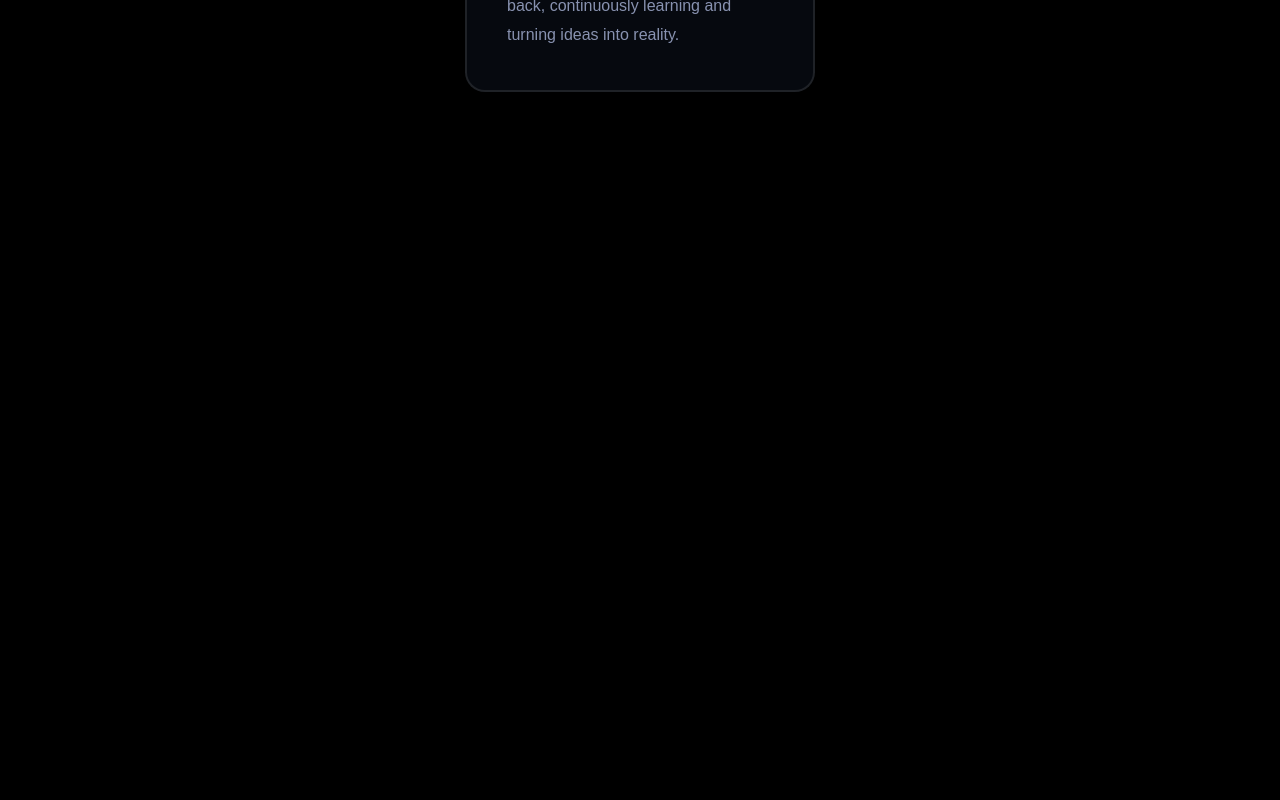
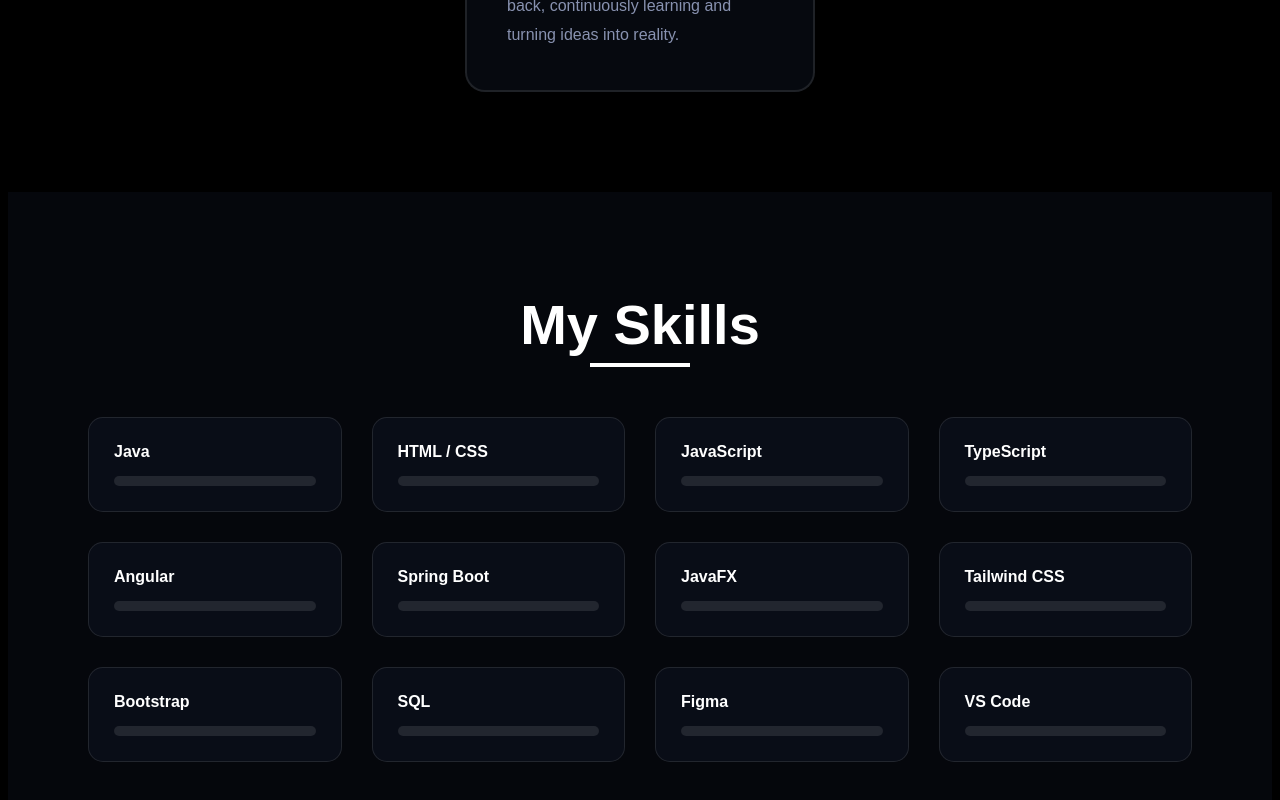
Before and after one commit to hiranya52/Hiranya-Official-Portfolio, an Angular app: page / in a window 1280 px wide. Shown: the part 1766-2566 px from the top of the page. Before the commit the page ends 1966 px from the top, so only its background shows below. Built offline with nearby package versions, Linux system fonts and the light colour scheme.

Commit message:
Design Skills section

```diff
--- a/src/app/pages/home/home.component.html
+++ b/src/app/pages/home/home.component.html
@@ -48,3 +48,23 @@
             </div>
         </div>
     </section>
+
+
+        <!-- Skills Section -->
+    <section id="skills" class="skills">
+        <h2 class="section-title">My Skills</h2>
+        <div class="skills-grid">
+            <div class="skill" data-width="85%"><span>Java</span><div class="bar"><div class="fill" style="--width: 85%"></div></div></div>
+            <div class="skill" data-width="90%"><span>HTML / CSS</span><div class="bar"><div class="fill" style="--width: 90%"></div></div></div>
+            <div class="skill" data-width="80%"><span>JavaScript</span><div class="bar"><div class="fill" style="--width: 80%"></div></div></div>
+            <div class="skill" data-width="75%"><span>TypeScript</span><div class="bar"><div class="fill" style="--width: 75%"></div></div></div>
+            <div class="skill" data-width="80%"><span>Angular</span><div class="bar"><div class="fill" style="--width: 80%"></div></div></div>
+            <div class="skill" data-width="70%"><span>Spring Boot</span><div class="bar"><div class="fill" style="--width: 70%"></div></div></div>
+            <div class="skill" data-width="75%"><span>JavaFX</span><div class="bar"><div class="fill" style="--width: 75%"></div></div></div>
+            <div class="skill" data-width="85%"><span>Tailwind CSS</span><div class="bar"><div class="fill" style="--width: 85%"></div></div></div>
+            <div class="skill" data-width="80%"><span>Bootstrap</span><div class="bar"><div class="fill" style="--width: 80%"></div></div></div>
+            <div class="skill" data-width="75%"><span>SQL</span><div class="bar"><div class="fill" style="--width: 75%"></div></div></div>
+            <div class="skill" data-width="70%"><span>Figma</span><div class="bar"><div class="fill" style="--width: 70%"></div></div></div>
+            <div class="skill" data-width="90%"><span>VS Code</span><div class="bar"><div class="fill" style="--width: 90%"></div></div></div>
+        </div>
+    </section>
```
